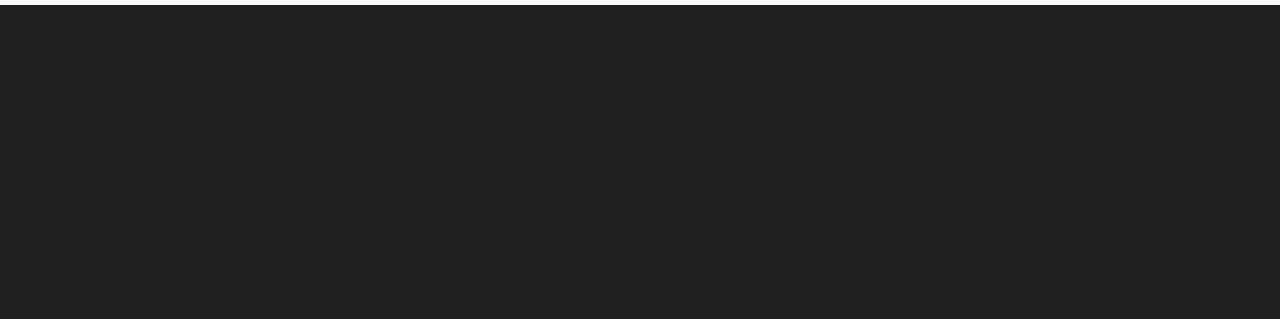
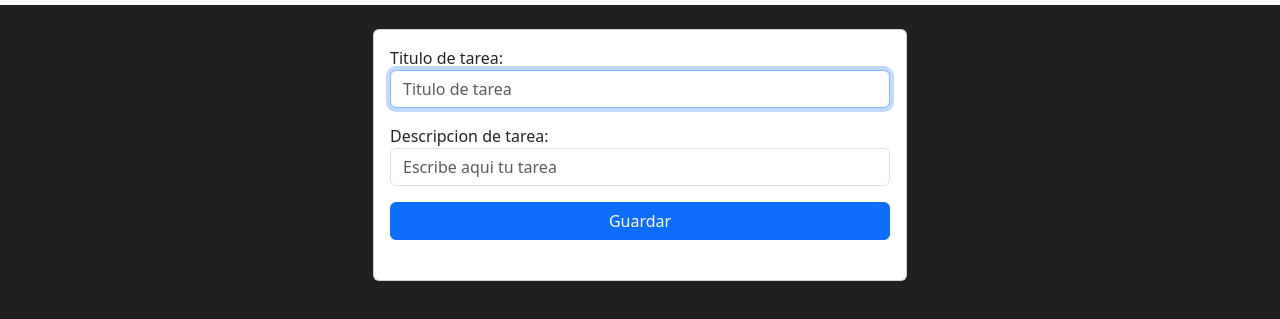
Before and after one commit to Mariela1/Repaso-Backend-Firebase-CRUD, a plain HTML site: page index.html in a window 1280 px wide. Shown: the part 51-370 px from the top of the page. Drawn offline with nearby package versions, Linux system fonts and the light colour scheme; no server answers.

Commit message:
repaso sesion 7-Creacion+Database+en+Firebase+CRUD+Guardar

```diff
--- a/index.html
+++ b/index.html
@@ -153,6 +153,38 @@
       </div>
     </div>
 
+
+    <!--CRUD-->
+    <!--Adicionar una tarea-->
+    <div class="container p-4">
+      <div class="row">
+        <div class="col-md-6 offset-md-3">
+          <div class="card">
+            <div class="card-body">
+              <form id="task-form">
+                  <label for="title">Titulo de tarea:</label>
+                  <input type="text" id="task-title"
+                  class="form-control mb-3"
+                  placeholder="Titulo de tarea"
+                  autofocus
+                  >
+                  <label for="description">Descripcion de tarea:</label>
+                  <input type="text" id="task-description"
+                  class="form-control mb-3"
+                  placeholder="Escribe aqui tu tarea"
+                  >
+                  <button class="btn btn-primary w-100 mb-4" id="btn-task-form">Guardar</button>
+              </form>
+
+
+            </div>
+
+          </div>
+        </div>
+      </div>
+    </div>
+
+
     <!--CDN de JS Boostrap-->
     <script
       src="https://cdn.jsdelivr.net/npm/bootstrap@5.3.1/dist/js/bootstrap.bundle.min.js"
--- a/js/firebase.js
+++ b/js/firebase.js
@@ -2,6 +2,7 @@
   // Import the functions you need from the SDKs you need
   import { initializeApp } from "https://www.gstatic.com/firebasejs/10.2.0/firebase-app.js";
   import {getAuth} from "https://www.gstatic.com/firebasejs/10.2.0/firebase-auth.js"
+  import { getFirestore, collection, addDoc} from "https://www.gstatic.com/firebasejs/10.2.0/firebase-firestore.js"
   // TODO: Add SDKs for Firebase products that you want to use
   // https://firebase.google.com/docs/web/setup#available-libraries
 
@@ -21,3 +22,22 @@
 
 // Initialize Firebase Authentication and get a reference to the service
 export const auth = getAuth(app);
+
+// Initialize Firebase Firestore and get a reference to the service
+export const db = getFirestore(app);
+
+// CRUD
+// Guardar
+
+export const saveTask = (title, description) => {
+  addDoc(collection(db, "tareas"), {
+    title,
+    description,
+  })
+};
+
+// Leer
+
+// Editar
+
+// Eliminar
--- a/main.js
+++ b/main.js
@@ -5,6 +5,8 @@ import {loginCheck} from './js/loginCheck.js';
 import '../js/signUpForm.js'
 import '../js/signInForm.js'
 import '../js/logout.js'
+
+import {saveTask} from './js/firebase.js'
 
 onAuthStateChanged(auth, (user) => {
     if (user) {
@@ -17,3 +19,14 @@ onAuthStateChanged(auth, (user) => {
       loginCheck(user);
     }
   });
+
+// Ingresar el titulo, descripcion de la tarea a Firestore
+
+const taskForm = document.getElementById("task-form")
+taskForm.addEventListener("submit", (e) => {
+    e.preventDefault();
+    const titulo = taskForm["task-title"]
+    const descripcion = taskForm["task-description"]
+    //console.log(titulo.value, descripcion.value)
+    saveTask(titulo.value, descripcion.value)
+})
```
